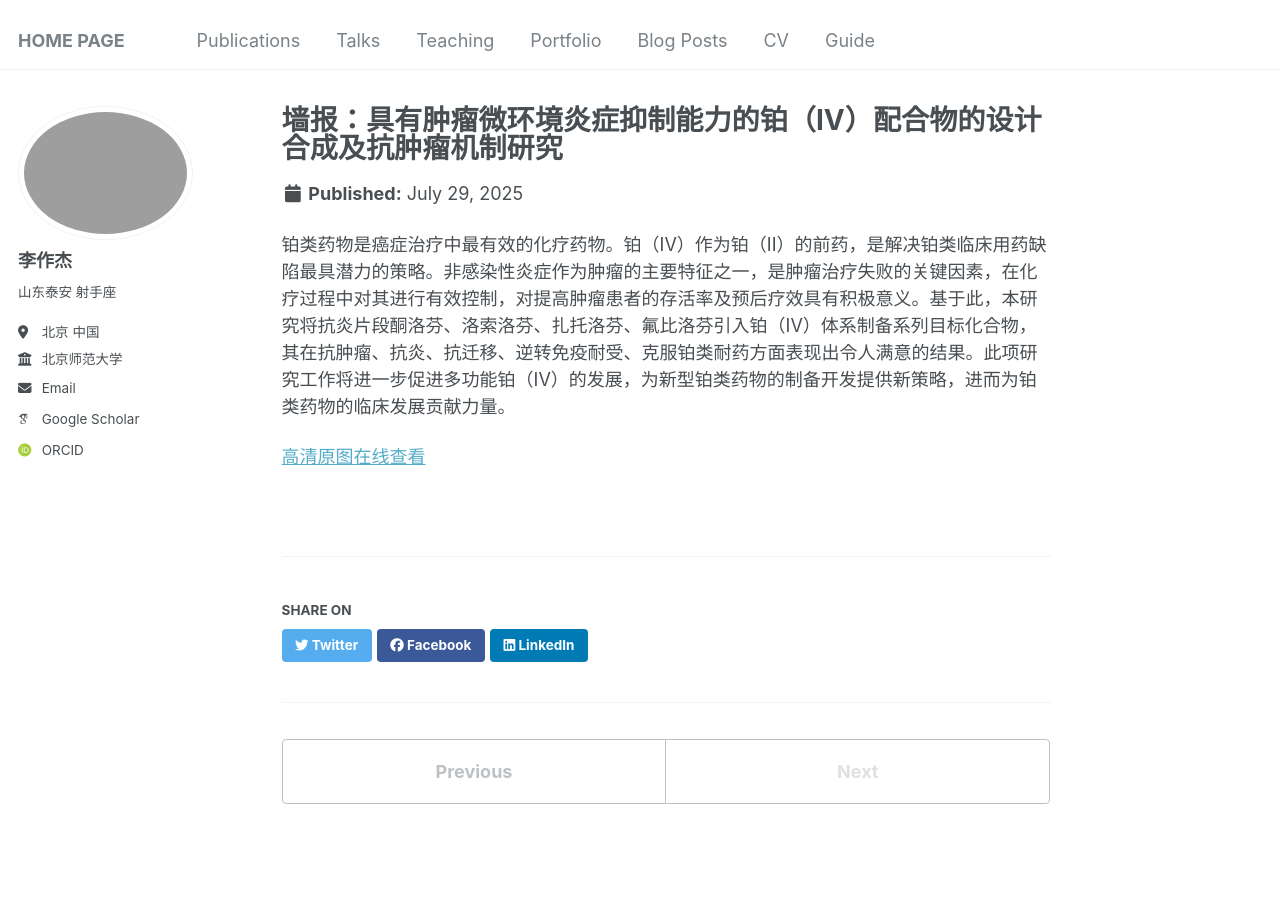
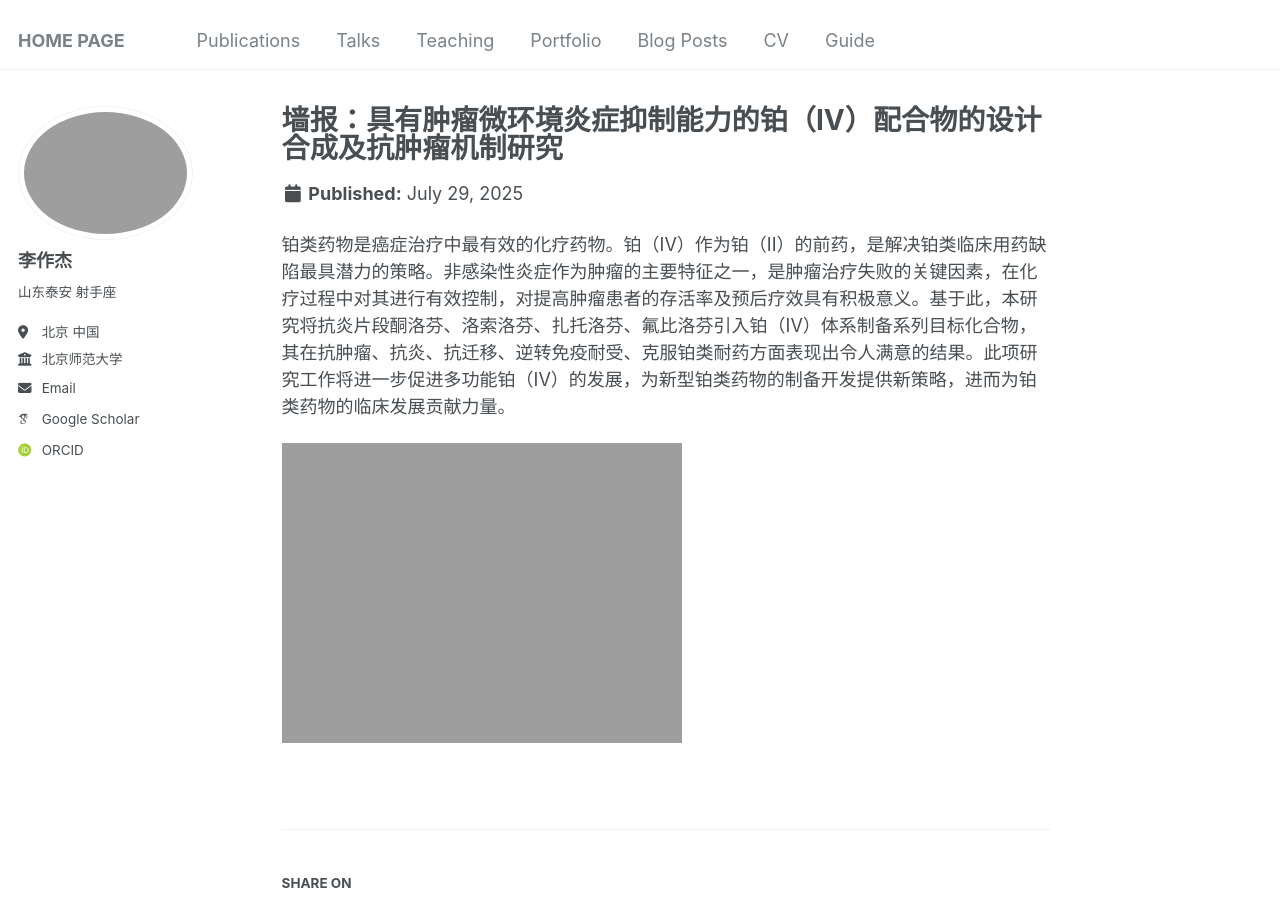
Before and after one commit to Infinity-LZJ/Zuojie_Li.github, a Jekyll site: the page built from _portfolio/portfolio-2.md, in a window 1280 px wide and 900 px high. Built offline with Jekyll 4.4.1, drawn with Linux system fonts in a browser that asks for light colours; some web fonts are replaced.

Commit message:
Update portfolio-2.md
Signed-off-by: Zuojie_Li <zuojieli@yeah.net>

```diff
--- a/_portfolio/portfolio-2.md
+++ b/_portfolio/portfolio-2.md
@@ -6,4 +6,4 @@ collection: portfolio
 
 铂类药物是癌症治疗中最有效的化疗药物。铂（IV）作为铂（II）的前药，是解决铂类临床用药缺陷最具潜力的策略。非感染性炎症作为肿瘤的主要特征之一，是肿瘤治疗失败的关键因素，在化疗过程中对其进行有效控制，对提高肿瘤患者的存活率及预后疗效具有积极意义。基于此，本研究将抗炎片段酮洛芬、洛索洛芬、扎托洛芬、氟比洛芬引入铂（IV）体系制备系列目标化合物，其在抗肿瘤、抗炎、抗迁移、逆转免疫耐受、克服铂类耐药方面表现出令人满意的结果。此项研究工作将进一步促进多功能铂（IV）的发展，为新型铂类药物的制备开发提供新策略，进而为铂类药物的临床发展贡献力量。
 
-[高清原图在线查看](https://infinity-lzj.github.io/Zuojie_Li.github/files/wallpape2.png)
+![高清原图在线查看](https://infinity-lzj.github.io/Zuojie_Li.github/files/wallpape2.png "高清原图在线查看")
```
